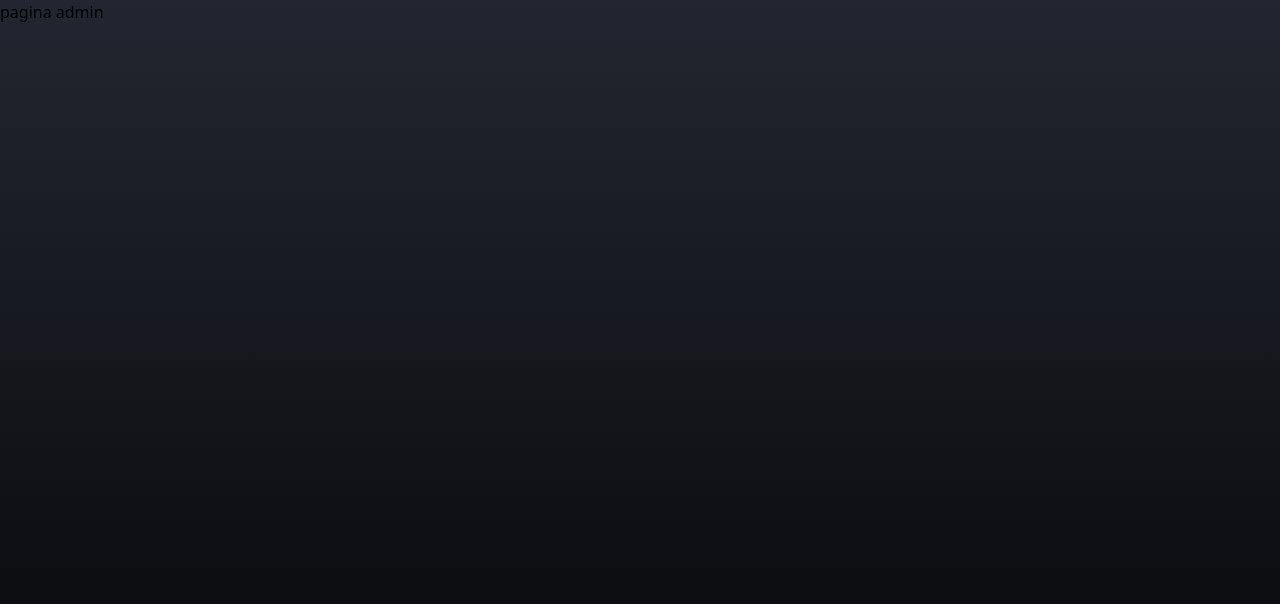
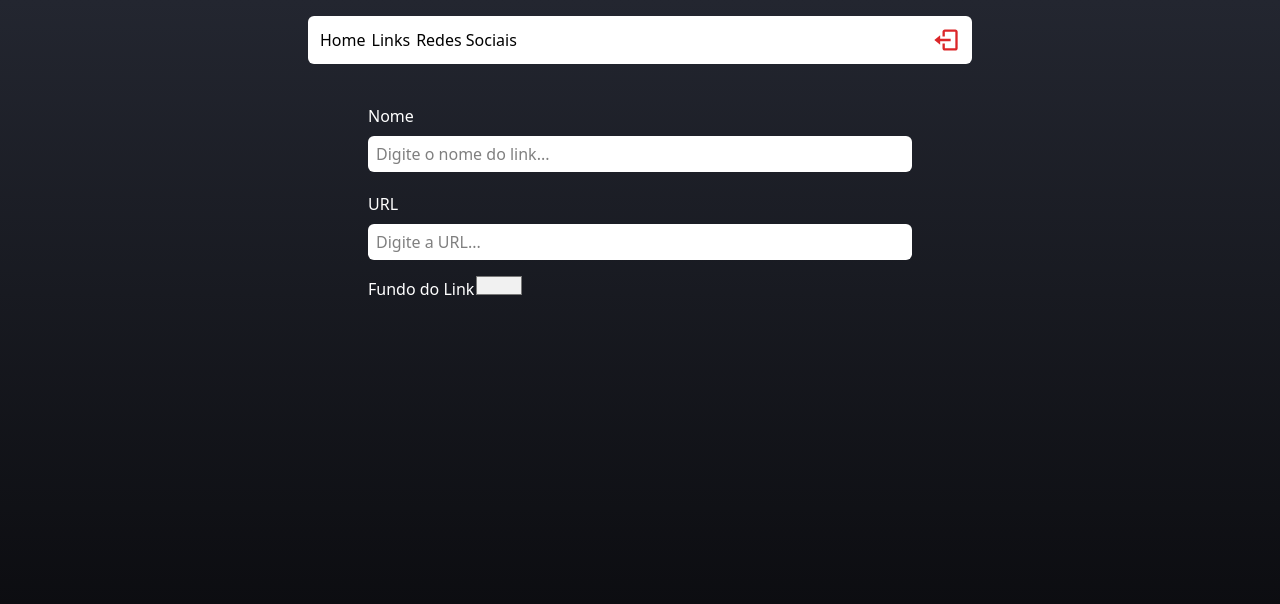
Before and after one commit to gabrielcavalcantedossantos1/linktree-firebase, a React (Vite) app: page /admin in a window 1280 px wide. Shown: the top 604 px of the page. Built offline with nearby package versions, Linux system fonts and the light colour scheme; no server answers; sample sign-in values are in the browser's storage.

Commit message:
enviando a pagina do admin

```diff
--- a/src/App.tsx
+++ b/src/App.tsx
@@ -4,6 +4,8 @@ import Home from './pages/home/Home';
 import NetWorks from './pages/netWorks/NetWorks';
 import Login from './pages/login/Login';
 import Admin from './pages/admin/Admin';
+
+import { Private } from './routes/Private';
 
 const router = createBrowserRouter([
   {
@@ -12,7 +14,11 @@ const router = createBrowserRouter([
   },
   {
     path: '/admin/social',
-    element: <NetWorks />,
+    element: (
+      <Private>
+        <NetWorks />
+      </Private>
+    ),
   },
   {
     path: '/login',
@@ -20,7 +26,11 @@ const router = createBrowserRouter([
   },
   {
     path: '/admin',
-    element: <Admin />,
+    element: (
+      <Private>
+        <Admin />
+      </Private>
+    ),
   },
 ]);
 
--- /dev/null
+++ b/src/components/formField/index.tsx
@@ -0,0 +1,18 @@
+import { InputHTMLAttributes } from 'react';
+import { Input } from '../input';
+
+interface formFieldProps extends InputHTMLAttributes<HTMLInputElement> {
+  label: string;
+  id: string ;
+}
+
+export function FormField({ label, id, ...inputProps }: formFieldProps) {
+  return (
+    <div className="flex flex-col">
+      <label className="text-white font-medium mt-2 mb-2" htmlFor={id}>
+        {label}
+      </label>
+      <Input {...inputProps} id={id} />
+    </div>
+  );
+}
--- /dev/null
+++ b/src/components/header/index.tsx
@@ -0,0 +1,33 @@
+import { BiLogOut } from 'react-icons/bi';
+import { Link } from 'react-router-dom';
+
+import { auth } from '../../services/firebaseConnection';
+
+import { signOut } from 'firebase/auth';
+
+export function Header() {
+  async function handleLogout() {
+    await signOut(auth);
+  }
+  return (
+    <header className="w-full max-w-2xl mt-4 px-1">
+      <nav className="w-full bg-white h-12 flex items-center justify-between rounded-md px-3">
+        <div className="flex gap-1.5">
+          <Link to="/">Home</Link>
+
+          <Link to="/admin">Links</Link>
+
+          <Link to="/admin/social">Redes Sociais</Link>
+        </div>
+
+        <button
+          onClick={handleLogout}
+          className="cursor-pointer transition-opacity duration-300 hover:opacity-50"
+          title="Deslogar"
+        >
+          <BiLogOut size={28} color="#db2629" />
+        </button>
+      </nav>
+    </header>
+  );
+}
--- a/src/pages/admin/Admin.tsx
+++ b/src/pages/admin/Admin.tsx
@@ -1,9 +1,54 @@
-import React from 'react';
+import { useEffect, useState } from 'react';
+import { Header } from '../../components/header';
+import { Input } from '../../components/input';
+import { FormField } from '../../components/formField';
 
 const Admin = () => {
+  const [nameInput, setNameInput] = useState('');
+  const [urlInput, setUrlInput] = useState('');
+  const [textColorInput, setTextColorInput] = useState('#f1f1f1');
+  const [bgColorInput, setBgColorInput] = useState('#121212');
+
+  useEffect(() => {
+    document.title = 'Admin | ReactLinks';
+  });
+
   return (
-    <div>
-      <h1>pagina admin</h1>
+    <div className="flex items-center flex-col min-h-screen pb-7 px-2">
+      <Header />
+
+      <form className="flex flex-col mt-8 mb-3 w-full max-w-xl px-4">
+        <FormField
+          id="name"
+          label="Nome"
+          placeholder="Digite o nome do link..."
+          value={nameInput}
+          onChange={(e) => setNameInput(e.target.value)}
+        />
+
+        <FormField
+          id="url"
+          type="url"
+          label="URL"
+          placeholder="Digite a URL..."
+          value={urlInput}
+          onChange={(e) => setUrlInput(e.target.value)}
+        />
+
+        <section>
+          <div>
+            <label htmlFor="fundo" className="text-white font-medium mt-2 mb-2">
+              Fundo do Link
+            </label>
+            <input
+              type="color"
+              id="fundo"
+              value={textColorInput}
+              onChange={e => setTextColorInput(e.target.value)}
+            />
+          </div>
+        </section>
+      </form>
     </div>
   );
 };
--- a/src/pages/home/Home.tsx
+++ b/src/pages/home/Home.tsx
@@ -1,7 +1,13 @@
 import { FaLinkedin, FaInstagram, FaWhatsapp } from 'react-icons/fa';
 import { Social } from '../../components/social';
+import { useEffect } from 'react';
+import { doc } from 'firebase/firestore';
 
 const Home = () => {
+  useEffect(() => {
+    document.title = 'Home | ReactLinks';
+  })
+
   return (
     <div className="flex flex-col w-full py-4 items-center justify-center">
       <h1 className="md:text-4xl  text-3xl font-bold text-white mt-20">
--- a/src/pages/login/Login.tsx
+++ b/src/pages/login/Login.tsx
@@ -5,13 +5,17 @@ import { Link, useNavigate } from 'react-router-dom';
 import { Input } from '../../components/input';
 
 // hooks
-import { useState, FormEvent } from 'react';
+import { useState, FormEvent, useEffect } from 'react';
 
 // firebase
 import { auth } from '../../services/firebaseConnection';
 import { signInWithEmailAndPassword } from 'firebase/auth';
 
 const Login = () => {
+  useEffect(() => {
+      document.title = 'Login | ReactLinks';
+    })
+
   const [email, setEmail] = useState('');
   const [password, setPassword] = useState('');
   const [error, setError] = useState('');
--- a/src/pages/netWorks/NetWorks.tsx
+++ b/src/pages/netWorks/NetWorks.tsx
@@ -1,5 +1,10 @@
+import { useEffect } from "react";
 
 const NetWorks = () => {
+  useEffect(() => {
+      document.title = 'NetWorks | ReactLinks';
+    })
+
   return (
     <div>
       <h1>pagina NetWorks</h1>
--- /dev/null
+++ b/src/routes/Private.tsx
@@ -0,0 +1,50 @@
+//firebase
+import { auth } from '../services/firebaseConnection';
+import { onAuthStateChanged } from 'firebase/auth';
+
+//react
+import { useEffect, useState } from 'react';
+
+//react-router-dom
+import { Navigate } from 'react-router-dom';
+
+interface PrivateProps {
+  children: React.ReactNode;
+}
+
+export function Private({ children }: PrivateProps): any {
+  const [loading, setLoading] = useState(true);
+  const [signed, setSigned] = useState(false);
+
+  useEffect(() => {
+    const unsub = onAuthStateChanged(auth, (user) => {
+      if (user) {
+        const userData = {
+          uid: user?.uid,
+          email: user?.email,
+        };
+
+        localStorage.setItem('@reactlinks', JSON.stringify(userData));
+        setLoading(false);
+        setSigned(true);
+      } else {
+        setLoading(false);
+        setSigned(false);
+      }
+    });
+
+    return () => {
+        unsub()
+    }
+  }, []);
+
+  if (loading) {
+    return <div></div>;
+  }
+
+  if (!signed) {
+    return <Navigate to="/" />;
+  }
+
+  return children;
+}
```
